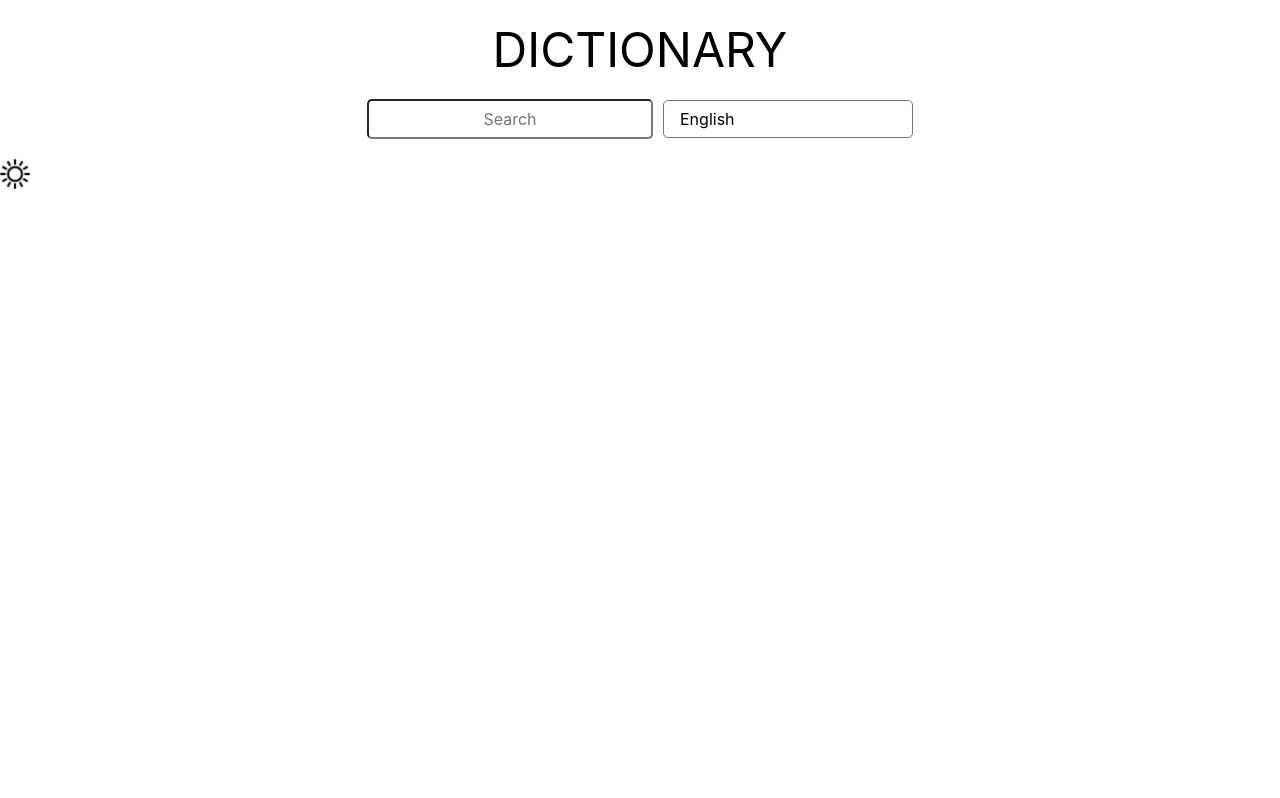
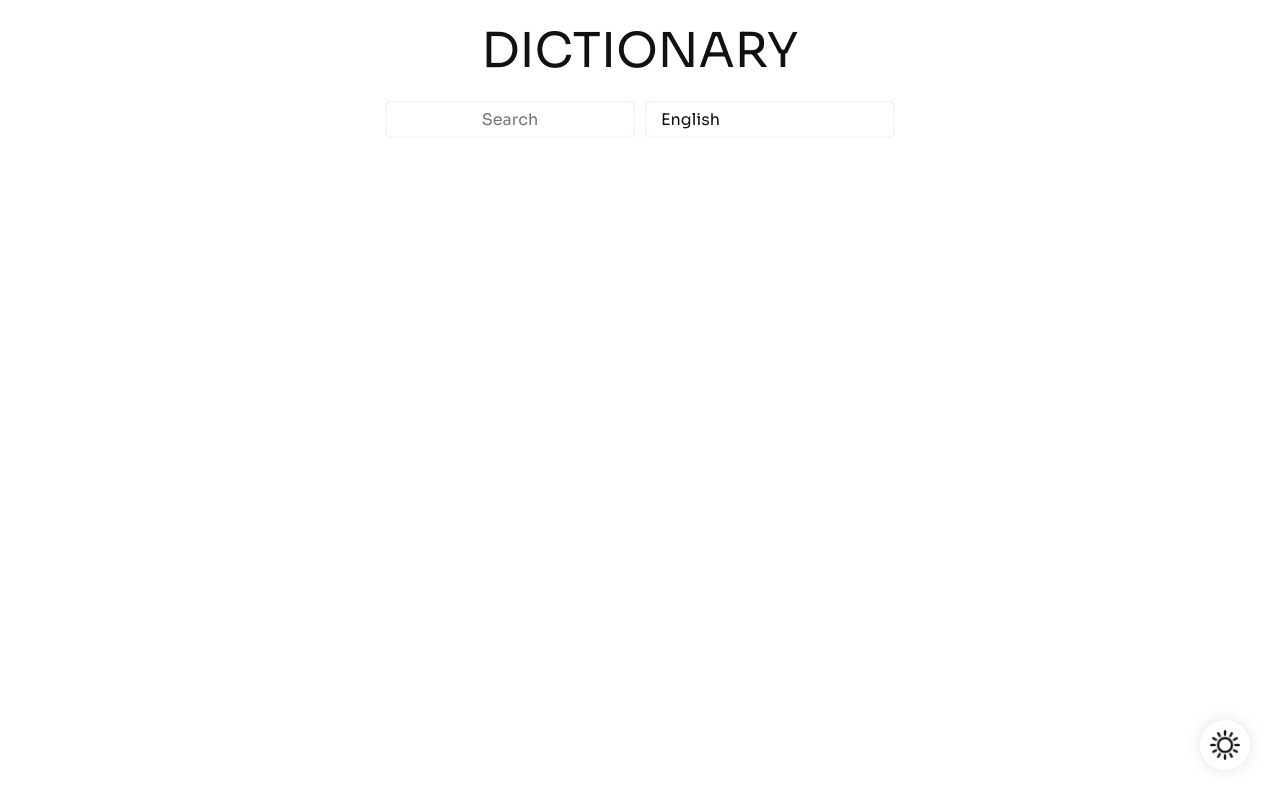
Before and after one commit to j471n/react-dictionary, a React (Create React App) app: page / in a window 1280 px wide. Built offline with nearby package versions, Linux system fonts and the light colour scheme; a web font is replaced by a local one.

Commit message:
Updating css

```diff
--- a/src/index.css
+++ b/src/index.css
@@ -1,13 +1,74 @@
-body {
-  margin: 0;
-  font-family: -apple-system, BlinkMacSystemFont, 'Segoe UI', 'Roboto', 'Oxygen',
-    'Ubuntu', 'Cantarell', 'Fira Sans', 'Droid Sans', 'Helvetica Neue',
-    sans-serif;
-  -webkit-font-smoothing: antialiased;
-  -moz-osx-font-smoothing: grayscale;
+@import url("https://fonts.googleapis.com/css2?family=Sora:wght@400;700&display=swap");
+@import url("https://fonts.googleapis.com/css2?family=Courgette&display=swap");
+
+:root {
+    --bg-color: #fff;
+    --text-color: #111;
+    --second-text-color: gray;
+    --font: "Sora", sans-serif;
+    /* --box-shadow: 0 0 5px rgba(0, 0, 0, 0.5); */
+    --box-shadow: 0px 0px 0.7px -6px rgba(0, 0, 0, 0.081),
+        0px 0px 1.7px -6px rgba(0, 0, 0, 0.115),
+        0px 0px 3.5px -6px rgba(0, 0, 0, 0.145),
+        0px 0px 7.3px -6px rgba(0, 0, 0, 0.179),
+        0px 0px 20px -6px rgba(0, 0, 0, 0.26);
+    --inset-shadow: inset 0 0 5px -3px rgba(0, 0, 0, 0.5);
+
+    --bg-img: url("./assets/arrow-dark.png") no-repeat right;
+}
+.dark-mode {
+    --bg-color: #282c34;
+    --text-color: #fff;
+    --second-text-color: gray;
+    --box-shadow: 0 0 5px rgba(225, 225, 225, 0.9);
+    --inset-shadow: inset 0 0 5px -3px rgba(225, 225, 225, 1);
+    --bg-img: url("./assets/arrow-light.png") no-repeat right;
 }
 
-code {
-  font-family: source-code-pro, Menlo, Monaco, Consolas, 'Courier New',
-    monospace;
+* {
+    margin: 0;
+    border: none;
+    padding: 0;
+    box-sizing: border-box;
 }
+
+body {
+    font-family: var(--font);
+    color: var(--text-color);
+    background-color: var(--bg-color);
+    transition: color 500ms ease-in-out;
+}
+
+body::-webkit-scrollbar {
+    width: 0;
+}
+
+#root {
+    min-height: 90vh;
+    position: relative;
+    margin: 0 auto;
+    background-color: var(--bg-color);
+}
+
+.theme-icon {
+    cursor: pointer;
+    position: fixed;
+    right: 30px;
+    bottom: 30px;
+    border-radius: 100px;
+    padding: 10px;
+    width: 50px;
+    height: 50px;
+    background-color: var(--bg-color);
+    box-shadow: var(--box-shadow);
+    opacity: 1;
+    z-index: 100;
+}
+
+.theme-icon img {
+    position: relative;
+    margin: 0;
+    padding: 0;
+    width: 30px;
+    border-radius: 100px;
+}
```
